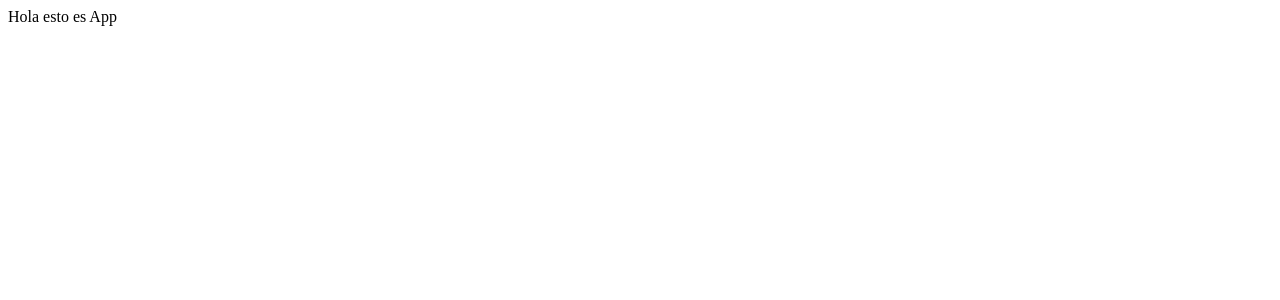
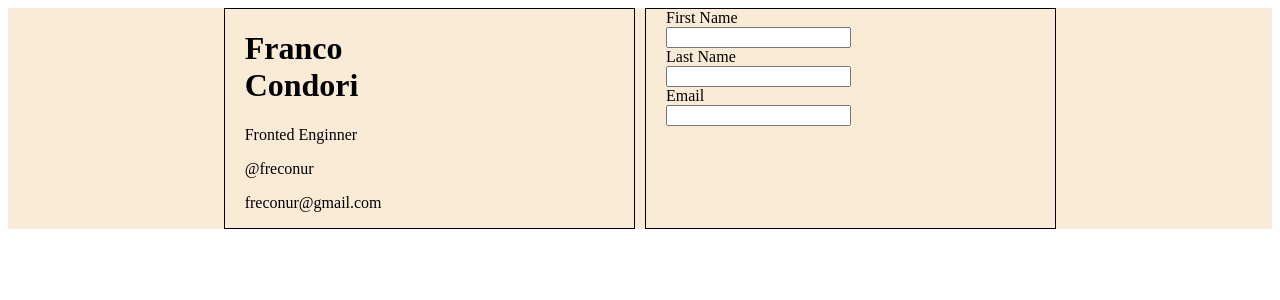
Before and after one commit to freconur/practice-forms-2, a React (Create React App) app: page / in a window 1280 px wide. Shown: the top 300 px of the page. Built offline with nearby package versions, Linux system fonts and the light colour scheme; the HTML template or start-up script is replaced by a standard one.

Commit message:
agregamos formularios y datos del usuario

```diff
--- a/src/components/Badge.js
+++ b/src/components/Badge.js
@@ -0,0 +1,15 @@
+import React from 'react';
+
+class Badge extends React.Component {
+    render() {
+        return (
+					<div>
+						<h1>Franco <br /> Condori</h1>
+						<p>Fronted Enginner</p>
+						<p>@freconur</p>
+						<p>freconur@gmail.com</p>
+					</div>
+        )
+    }
+}
+export default Badge;
--- a/src/components/BadgesForm.js
+++ b/src/components/BadgesForm.js
@@ -0,0 +1,31 @@
+import React from 'react' ;
+
+class BadgesForm extends  React.Component {
+    render() {
+			return (
+				<div>
+					<form>
+							<div>
+								<label>First Name</label> <br />
+								<input
+								type="text"
+								name="fisrtName"></input>
+								</div>
+							<div>
+								<label>Last Name</label><br />
+								<input
+								type="text"
+								name="lastName"></input>
+							</div>
+							<div>
+								<label>Email</label><br />
+								<input
+								type="email"
+								name="email"></input>
+							</div>
+						</form>
+				</div>
+			)
+		}
+}
+export default BadgesForm;
--- a/src/pages/App.js
+++ b/src/pages/App.js
@@ -1,9 +1,15 @@
 import React from 'react';
-
-
+import Badge from '../components/Badge';
+import BadgesForm from '../components/BadgesForm';
+import './styles/App.css'
 class App extends React.Component {
     render() {
-        return 'Hola esto es App'
+        return (
+            <div className="container">
+                <div className="Badge__container"><Badge /></div>
+                <div className="BadgeForm__container"><BadgesForm /></div>
+            </div>
+        )
     }
 }
 export default App;
--- /dev/null
+++ b/src/pages/styles/App.css
@@ -0,0 +1,19 @@
+.container {
+    background-color: antiquewhite;
+    display: grid;
+    grid-template-columns: 1fr 2fr 2fr 1fr;
+    grid-gap: 10px;
+}
+.Badge__container {
+    display: grid;
+    grid-column: 2;
+    border: 1px solid black;
+    padding-left: 20px;
+}
+.BadgeForm__container {
+    display: grid;
+    grid-column: 3;
+    border: 1px solid black;
+    padding-left: 20px;
+
+}
```
